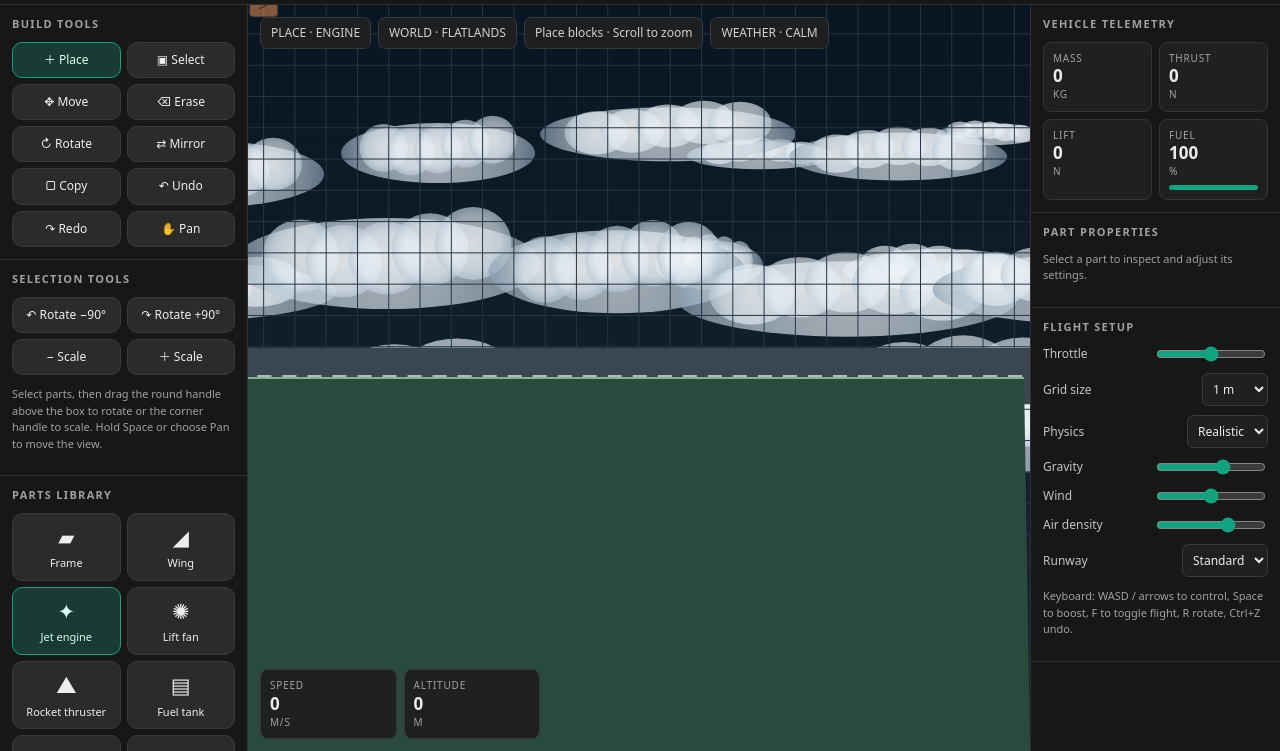
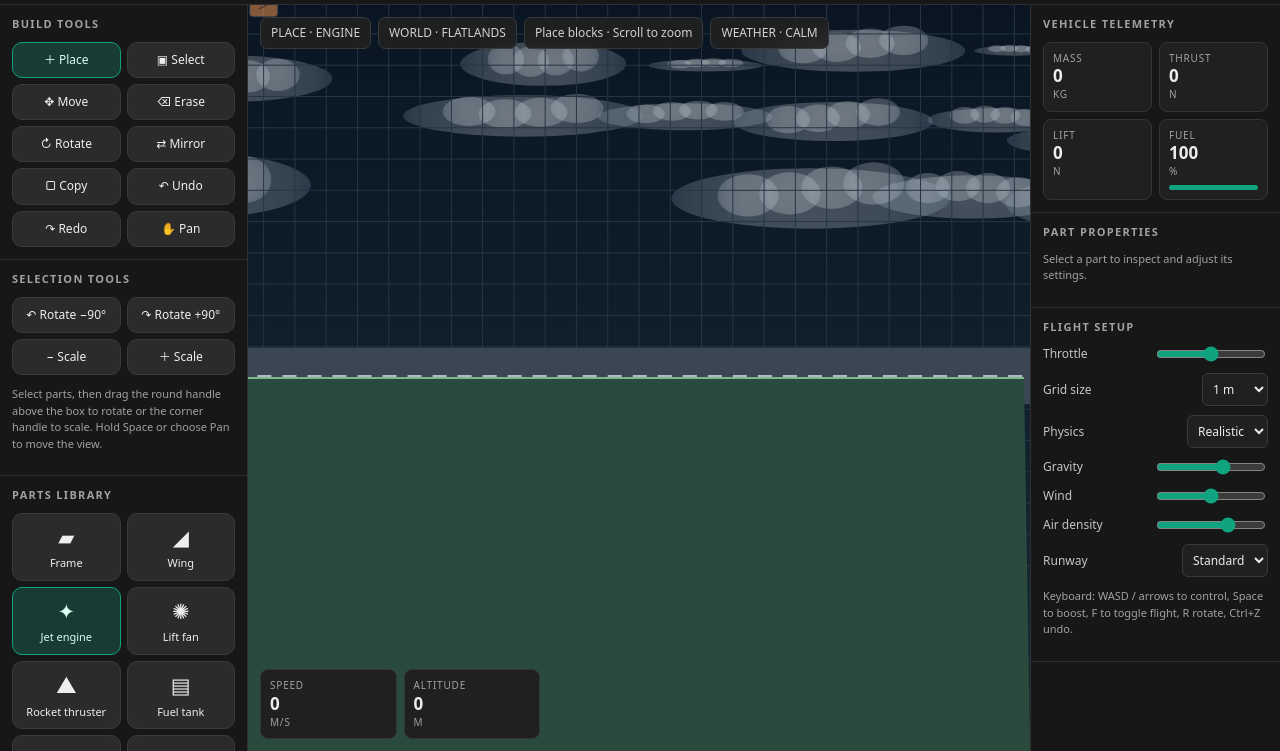
Before and after one commit to feelinglikeawaffle/air, a plain HTML site: page index.html in a window 1280 px wide. Shown: the part 49-800 px from the top of the page. Drawn offline with Linux system fonts and the light colour scheme.

Commit message:
Make AIR clouds lighter and higher in the sky

```diff
--- a/index.html
+++ b/index.html
@@ -89,7 +89,7 @@ else if(p.type==='solar'){ctx.strokeRect(-d*.32,-d*.2,d*.64,d*.4);ctx.beginPath(
 else if(p.type==='balloon'){ctx.beginPath();ctx.moveTo(0,d*.35);ctx.lineTo(0,d*.48);ctx.stroke()}else if(p.type==='propeller'){ctx.strokeStyle='#e3f6ff';ctx.lineWidth=Math.max(2,d*.08);ctx.beginPath();ctx.moveTo(-d*.35,0);ctx.lineTo(d*.35,0);ctx.moveTo(0,-d*.35);ctx.lineTo(0,d*.35);ctx.stroke();ctx.fillStyle='#e3f6ff';ctx.beginPath();ctx.arc(0,0,d*.07,0,Math.PI*2);ctx.fill()}else if(p.type==='parachute'){ctx.strokeStyle='#ffd0d0';ctx.beginPath();ctx.arc(0,-d*.1,d*.38,Math.PI,Math.PI*2);ctx.moveTo(-d*.38,-d*.1);ctx.lineTo(0,d*.35);ctx.lineTo(d*.38,-d*.1);ctx.stroke()}
 ctx.restore()}
 function terrainY(x){return 0}
-function drawClouds(w,h,fade){if(fade>.92)return;ctx.save();ctx.globalAlpha=(1-fade)*.65;for(let layer=0;layer<3;layer++){let y=h*(.2+layer*.17),par=.1+layer*.12,offset=(worldTime*(6+layer*3)+seed%700)*par;for(let i=-2;i<w/230+3;i++){let x=((i*230-offset)%(w+460)+(w+460))%(w+460)-230,cy=y+Math.sin(i*1.6+layer)*20,rx=(85+(i*31+layer*17)%50)*(1+layer*.35),ry=(22+(i*11+layer*5)%14)*(1+layer*.3),g=ctx.createRadialGradient(x,cy-ry*.2,2,x,cy,rx);g.addColorStop(0,'#f7fbff');g.addColorStop(.45,'#dbe6ef');g.addColorStop(.82,'#b4c4d1');g.addColorStop(1,'#879eaf');ctx.fillStyle=g;ctx.beginPath();ctx.ellipse(x,cy,rx,ry,0,0,Math.PI*2);ctx.fill();for(let b=0;b<5;b++){let bx=x+(b-2)*rx*.28,by=cy-ry*.25-Math.cos(b+i)*ry*.2,br=rx*.25;let gg=ctx.createRadialGradient(bx,by,1,bx,by,br);gg.addColorStop(0,'#fff');gg.addColorStop(.7,'#e5edf4');gg.addColorStop(1,'#b8c8d5');ctx.fillStyle=gg;ctx.beginPath();ctx.ellipse(bx,by,br,ry*.8,0,0,Math.PI*2);ctx.fill()}}}if(weather.rain){ctx.globalAlpha=(1-fade)*.35;ctx.strokeStyle='#b9d8ee';for(let i=0;i<60;i++){let x=(i*97+worldTime*170)%w,y=(i*53+worldTime*290)%h;ctx.beginPath();ctx.moveTo(x,y);ctx.lineTo(x-6,y+16);ctx.stroke()}}ctx.restore()}
+function drawClouds(w,h,fade){if(fade>.92)return;ctx.save();ctx.globalAlpha=(1-fade)*.24;for(let layer=0;layer<3;layer++){let y=h*(.08+layer*.085),par=.08+layer*.1,offset=(worldTime*(3+layer*2)+seed%900)*par;for(let i=-2;i<w/310+3;i++){if((i+layer*3)%4===0)continue;let x=((i*310-offset)%(w+620)+(w+620))%(w+620)-310,cy=y+Math.sin(i*1.6+layer)*14,rx=(70+(i*29+layer*13)%45)*(1+layer*.25),ry=(14+(i*9+layer*5)%10)*(1+layer*.22),g=ctx.createRadialGradient(x,cy-ry*.2,2,x,cy,rx);g.addColorStop(0,'#f7fbff');g.addColorStop(.45,'#dbe6ef');g.addColorStop(.82,'#b4c4d1');g.addColorStop(1,'#879eaf');ctx.fillStyle=g;ctx.beginPath();ctx.ellipse(x,cy,rx,ry,0,0,Math.PI*2);ctx.fill();for(let b=0;b<4;b++){let bx=x+(b-1.5)*rx*.3,by=cy-ry*.3-Math.cos(b+i)*ry*.2,br=rx*.22;let gg=ctx.createRadialGradient(bx,by,1,bx,by,br);gg.addColorStop(0,'#fff');gg.addColorStop(.7,'#e5edf4');gg.addColorStop(1,'#b8c8d5');ctx.fillStyle=gg;ctx.beginPath();ctx.ellipse(bx,by,br,ry*.7,0,0,Math.PI*2);ctx.fill()}}}if(weather.rain){ctx.globalAlpha=(1-fade)*.22;ctx.strokeStyle='#b9d8ee';for(let i=0;i<60;i++){let x=(i*97+worldTime*170)%w,y=(i*53+worldTime*290)%h;ctx.beginPath();ctx.moveTo(x,y);ctx.lineTo(x-6,y+16);ctx.stroke()}}ctx.restore()}
 function draw(){let w=canvas.clientWidth,h=canvas.clientHeight;ctx.clearRect(0,0,w,h);let altitude=view==='fly'&&bodies.length?Math.max(0,bodies[0].y-terrainY(bodies[0].x)):0,spaceFade=Math.max(0,Math.min(1,altitude/100000));let sky=ctx.createLinearGradient(0,0,0,h);sky.addColorStop(0,spaceFade>.8?'#02030a':'#091522');sky.addColorStop(1,spaceFade>.8?'#050610':'#172a37');ctx.fillStyle=sky;ctx.fillRect(0,0,w,h);drawClouds(w,h,spaceFade);if(view==='fly'&&altitude>10000){ctx.fillStyle='#c9eaff';ctx.font='12px system-ui';ctx.fillText('ATMOSPHERE '+Math.round(Math.exp(-altitude/8500)*100)+'%',14,h-76)}
 let left=cam.x-w/scale/2,right=cam.x+w/scale/2;
 ctx.strokeStyle='#263545';ctx.lineWidth=1;let step=grid*Math.max(1,Math.ceil(26/(scale*grid)));let x0=Math.floor(left/step)*step,y0=Math.floor((cam.y-h/scale/2)/step)*step;
```
